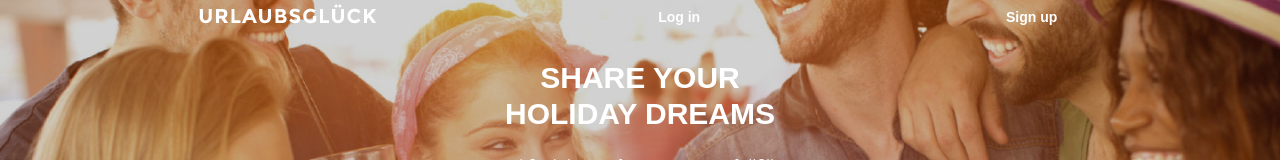
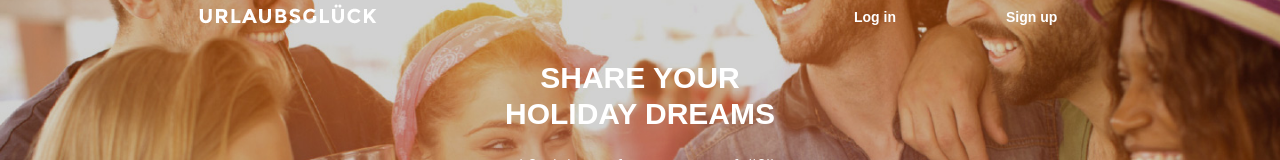
Before and after one commit to vit-1982/goit-fe-course, a plain HTML site: page module-09/index.html in a window 1280 px wide. Shown: the top 160 px of the page. Drawn offline with nearby package versions, Linux system fonts and the light colour scheme.

Commit message:
Home work 9 24.02.2020-1

```diff
--- a/module-09/index.html
+++ b/module-09/index.html
@@ -15,8 +15,8 @@
 <body>
     <div class="wrapper">
         <div class="container">
-            <div class="row justify-content-center justify-content-md-between mb-4">
-                <div class="col-3 col-md-2 nav_item order-md-1">
+            <div class="row justify-content-center mb-4">
+                <div class="col-3 col-md-2 ml-md-auto nav_item order-md-1">
                     <a href="#">Log in</a>
                 </div>
                 <div class="col-3 col-md-2 nav_item order-md-2">
```
